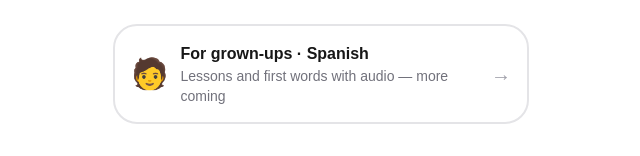
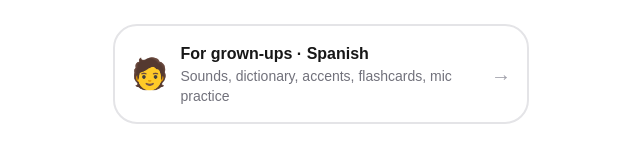
Before and after one commit to lgorby/Beginners-Mandarin, a Next.js app: page / in a window 1280 px wide. Shown: the part 636-792 px from the top of the page, without its empty margins (319-959 px from the left). Built offline with nearby package versions, Linux system fonts and the light colour scheme.

Commit message:
docs: the Spanish toolkit is no longer coming soon

```diff
--- a/app/spanish-grown-ups/page.tsx
+++ b/app/spanish-grown-ups/page.tsx
@@ -9,9 +9,9 @@ import SpeakButton from "@/components/SpeakButton";
 
 /**
  * The grown-up landing page for Spanish — the same shape as
- * /mandarin-grown-ups. The lessons are live today (the kid path teaches
- * Spanish); the other tools link to their coming-soon pages, sourced
- * from SPANISH_SECTIONS so the cards and the navbar always agree.
+ * /mandarin-grown-ups. The lessons live in the kid path (which teaches
+ * Spanish too); the five tools are sourced from SPANISH_SECTIONS so the
+ * cards and the navbar always agree.
  */
 
 const es = LANGUAGES.es;
--- a/components/PathChooser.tsx
+++ b/components/PathChooser.tsx
@@ -40,7 +40,7 @@ const GROWN_UP_DOORS = [
   {
     href: "/spanish-grown-ups",
     title: "For grown-ups · Spanish",
-    desc: "Lessons and first words with audio — more coming",
+    desc: "Sounds, dictionary, accents, flashcards, mic practice",
   },
 ];
 
@@ -134,9 +134,10 @@ export default function PathChooser() {
         ))}
       </div>
 
-      {/* The grown-up doors — clear, but deliberately quieter. The full
-          toolkit (tones, CC-CEDICT, stroke order) only exists for
-          Mandarin; the Spanish door leads to what exists so far. */}
+      {/* The grown-up doors — clear, but deliberately quieter. Both
+          languages now have a full toolkit; the lessons themselves live
+          in the kid path, which is why each door's list starts with the
+          tools rather than with "lessons". */}
       {GROWN_UP_DOORS.map((door) => (
         <Link
           key={door.href}
--- a/components/SpanishNavBar.tsx
+++ b/components/SpanishNavBar.tsx
@@ -7,9 +7,9 @@ import { SPANISH_SECTIONS } from "@/lib/spanishSections";
 
 /**
  * NavBar's Spanish twin: same sticky bar and pill buttons, emerald
- * accent. Lessons is the one live destination (the kid path already
- * teaches Spanish, so the link pins the language first); the other
- * sections lead to their coming-soon pages.
+ * accent. Lessons is the one link that leaves the section — the kid path
+ * already teaches Spanish, so it pins the language first; the rest are
+ * the five grown-up tools, sourced from SPANISH_SECTIONS.
  */
 
 const LINKS = [
```
